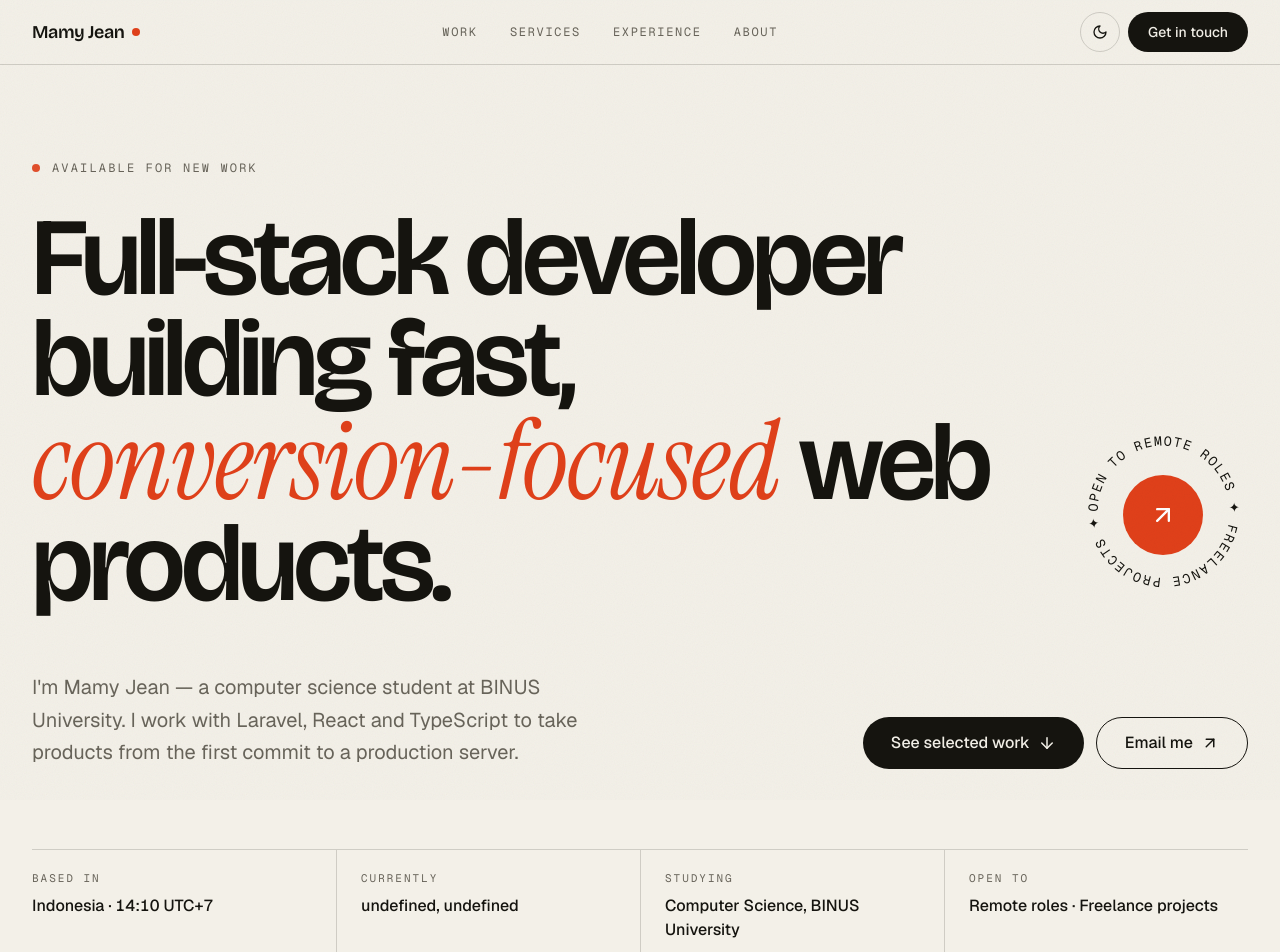
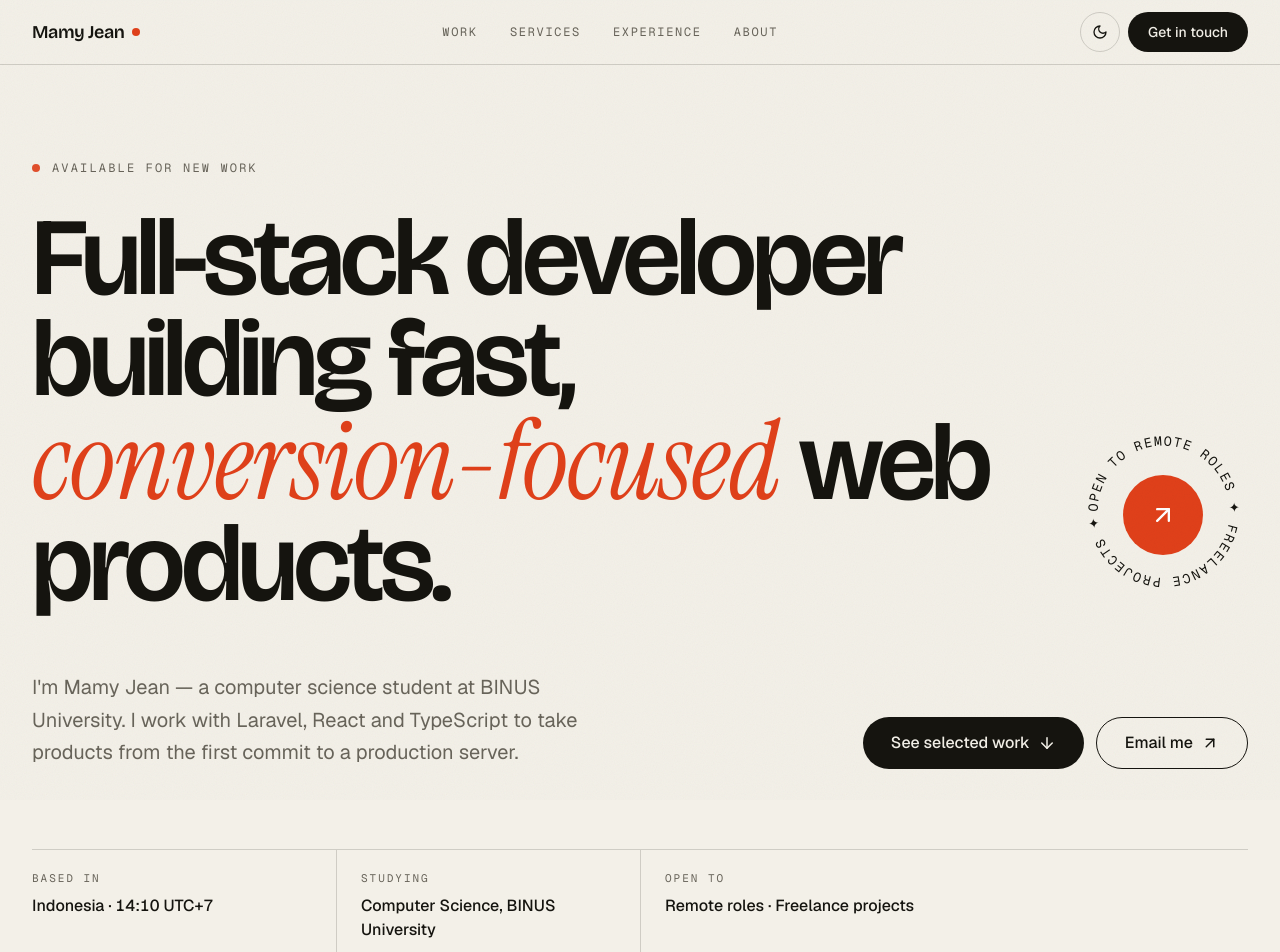
Before and after one commit to Mamy32/Bigjean-porfolio, a React (Vite) app: page / in a window 1280 px wide. Shown: the top 952 px of the page. Built offline with nearby package versions, Linux system fonts and the light colour scheme.

Commit message:
fix image

```diff
--- a/src/sections/Hero.tsx
+++ b/src/sections/Hero.tsx
@@ -53,7 +53,6 @@ export const Hero: React.FC = () => {
 
   const meta = [
     { label: 'Based in', value: `${personalInfo.location} · ${time} ${personalInfo.utcOffset}` },
-    { label: 'Currently', value: `${personalInfo.currentRole}, ${personalInfo.currentCompany}` },
     { label: 'Studying', value: `Computer Science, ${education.institution}` },
     { label: 'Open to', value: openTo.join(' · ') },
   ];
```
